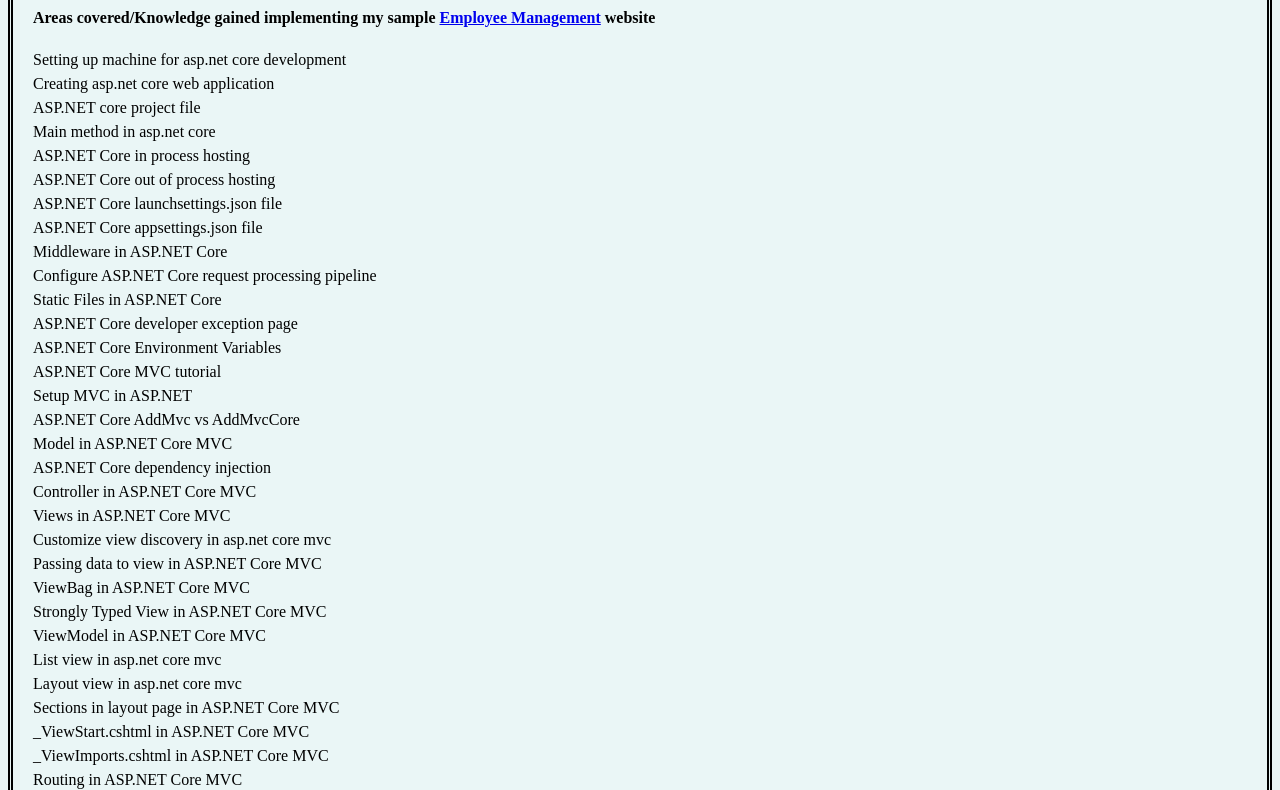
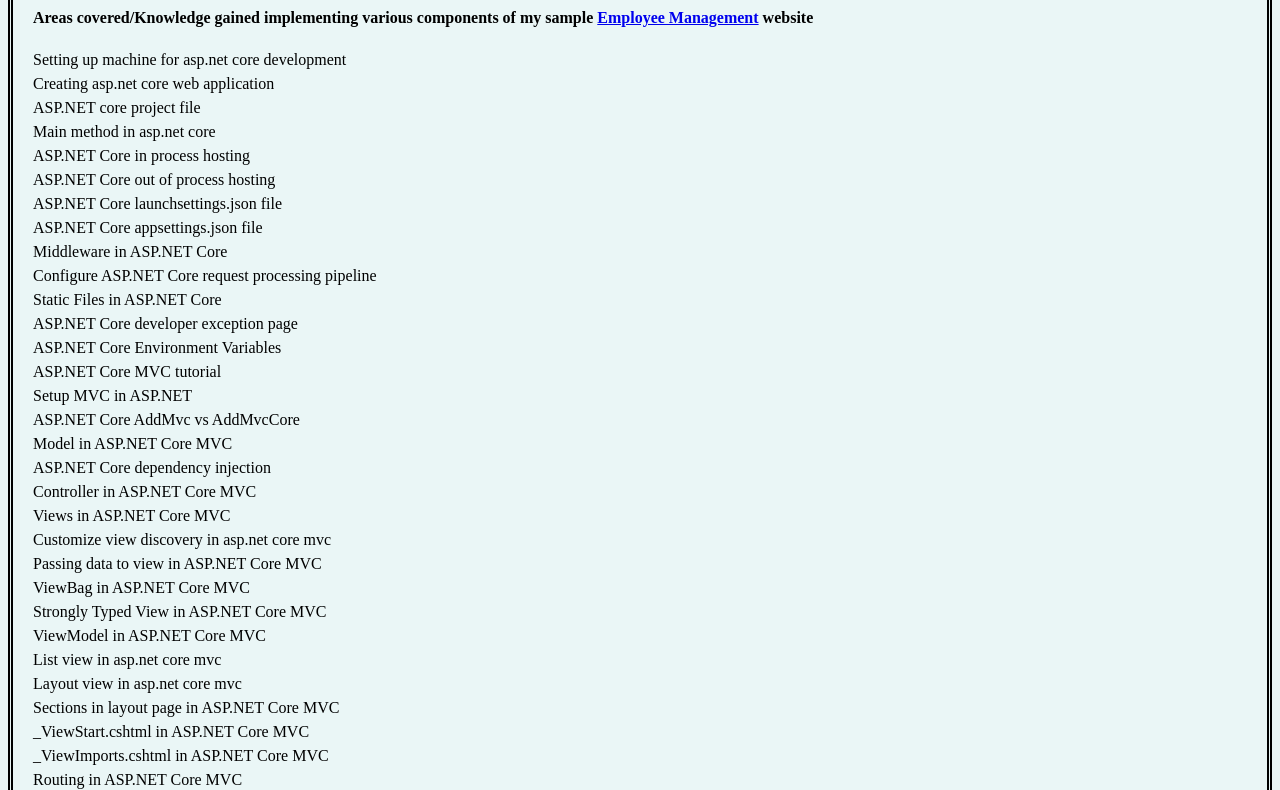
Before and after one commit to geoaugustine3/cv, a plain HTML site: page Asp_knowledge.html in a window 1280 px wide. Shown: the part 99-889 px from the top of the page. Drawn offline with Linux system fonts and the light colour scheme.

Commit message:
Update Asp_knowledge.html

```diff
--- a/Asp_knowledge.html
+++ b/Asp_knowledge.html
@@ -7,7 +7,7 @@
   </head>
   <body>
     <h3>Asp.Net Core MVC Knowledge</h3>
-    <h4>Areas covered/Knowledge gained implementing my sample <a href="https://github.com/geoaugustine3/Asp.Net-Core-MVC-Examples">Employee Management</a> website </h4>
+    <h4>Areas covered/Knowledge gained implementing various components of my sample <a href="https://github.com/geoaugustine3/Asp.Net-Core-MVC-Examples">Employee Management</a> website </h4>
     <p style="line-height: 1.5">
 Setting up machine for asp.net core development  <br>
 Creating asp.net core web application  <br>
```
